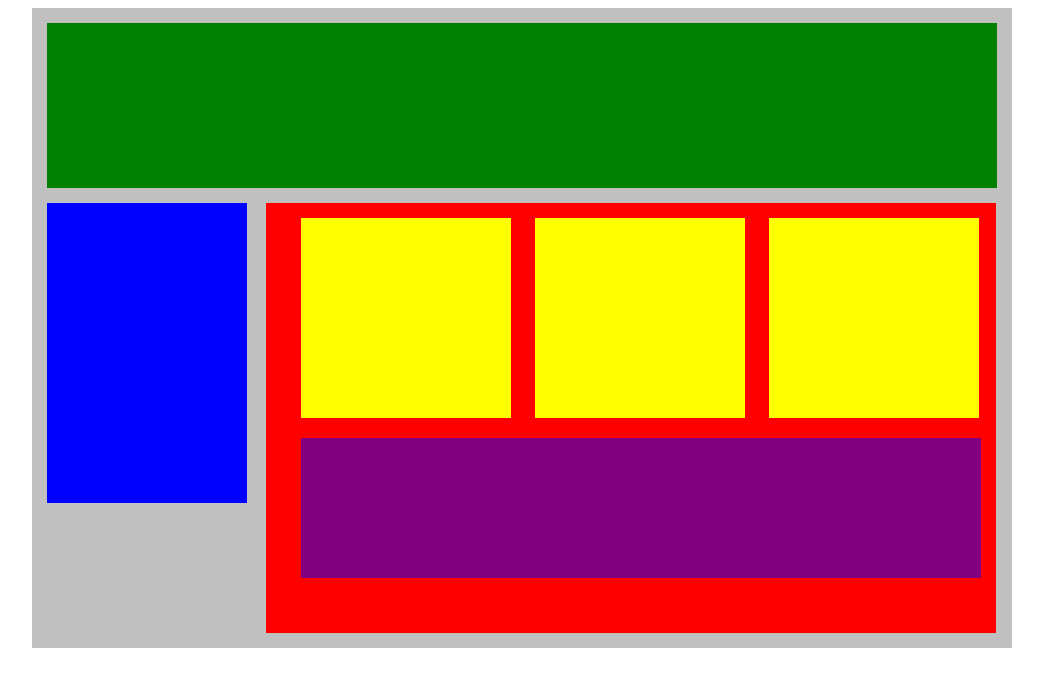
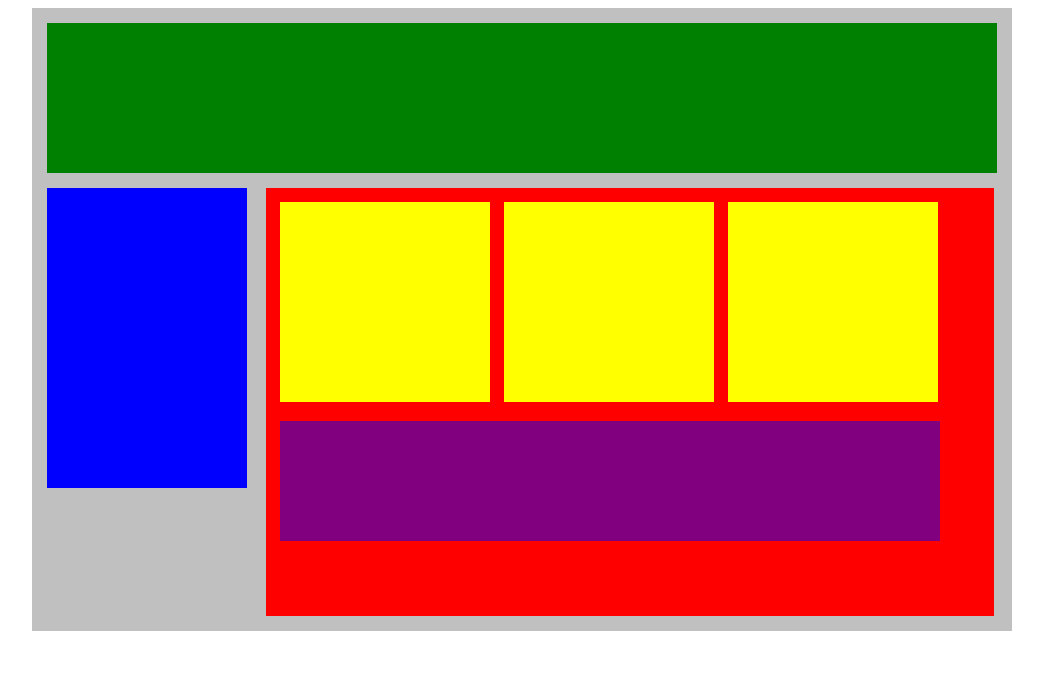
Before and after one commit to ThieryNisengwe/web_fundamentals_june, a plain HTML site: page css/Plotting Our Blocks/plotting.html in a window 1280 px wide. Shown: the whole page, without its empty margins (118-1161 px from the left). Drawn offline with Linux system fonts and the light colour scheme.

Commit message:
fixed code

```diff
--- a/css/Button Up/Plotting Our Blocks/style.css
+++ b/css/Plotting Our Blocks/style.css
@@ -7,7 +7,7 @@
 .top-nav {
   height: 150px;
   background-color: green;
-  padding-bottom: 15px;
+  /* padding-bottom: 15px; */
   margin-bottom: 15px;
 }
 .side-nav {
@@ -23,22 +23,23 @@
   background-color: red;
   display: inline-block;
   vertical-align: top;
-  padding: 15px;
+  padding: 14px;
 }
 .sub-content {
   height: 200px;
   width: 210px;
   background-color: yellow;
   display: inline-block;
-  vertical-align: top;
-  margin-left: 20px;
+  /* vertical-align: top; */
+  margin-right: 10px;
+  margin-bottom: 15px;
 
 }
 #advertisement {
   height: 120px;
   width: 660px;
   background-color: purple;
-  margin: 20px;
+  /* margin-top: 10px; */
   display:inline-block;
-  padding: 10px;
+  /* padding: 10px; */
 }
```
Also changed, not shown: css/Plotting Our Blocks/plotting.html (renamed from css/Button Up/Plotting Our Blocks/plotting.html), css/Text Styling/style.css (renamed from css/Button Up/Text Styling/style.css), css/Text Styling/text styling.html (renamed from css/Button Up/Text Styling/text styling.html), css/buttons/Button Up.html (renamed from css/Button Up/buttons/Button Up.html), css/buttons/style.css (renamed from css/Button Up/buttons/style.css), css/inlineBlcok/inline.html (renamed from css/Button Up/inlineBlcok/inline.html), css/inlineBlcok/style.css (renamed from css/Button Up/inlineBlcok/style.css).
